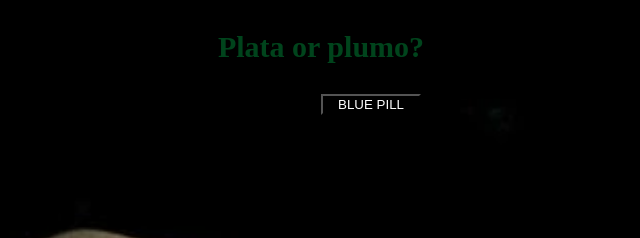
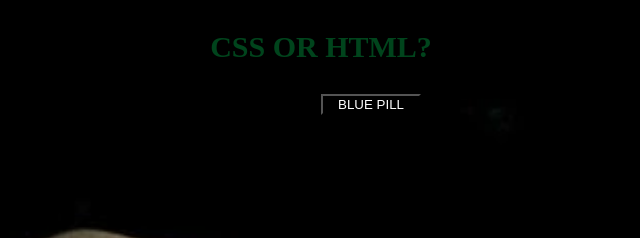
Before and after one commit to marcelokkkj/SEI-LA-KKKKK, a plain HTML site: page BETA KKKKKKK/Nath-main/index.html in a window 1280 px wide. Shown: the top 238 px of the page, 319-959 px from the left. Drawn offline with nearby package versions, Linux system fonts and the light colour scheme.

Commit message:
Update index.html

```diff
--- a/BETA KKKKKKK/Nath-main/index.html
+++ b/BETA KKKKKKK/Nath-main/index.html
@@ -17,7 +17,7 @@
 </head>
 <body>
 <!-- partial:index.partial.html -->
-<p>Plata or plumo?</p>
+<p>CSS OR HTML?</p>
 <button id="change">BLUE PILL</button>
 <button class="hidden" id="move">RED PILL</button>
 <!-- partial -->
```
